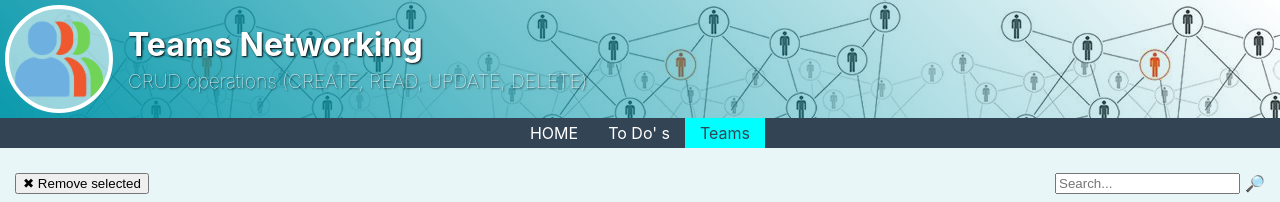
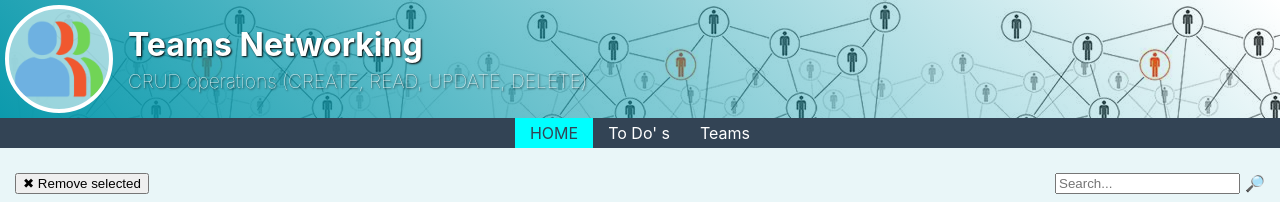
Before and after one commit to dtv71/teams-networking-react, a React (Create React App) app: page / in a window 1280 px wide. Shown: the top 202 px of the page. Built offline with nearby package versions, Linux system fonts and the light colour scheme; no server answers.

Commit message:
set class active onClick

```diff
--- a/src/menu/MainMenu.tsx
+++ b/src/menu/MainMenu.tsx
@@ -1,20 +1,41 @@
+import { useState } from "react";
 import "./menu.css";
 export function MainMenu() {
-  const active: string = "teams";
+  //const active: string = "teams";
+  const [active, setActive] = useState("home");
+
   return (
     <ul id="top-menu-bar">
       <li>
-        <a href="#home" className={active === "home" ? "active" : ""}>
+        <a
+          href="#home"
+          className={active === "home" ? "active" : ""}
+          onClick={() => {
+            setActive("home");
+          }}
+        >
           HOME
         </a>
       </li>
       <li>
-        <a href="#todos" className={active === "todos" ? "active" : ""}>
+        <a
+          href="#todos"
+          className={active === "todos" ? "active" : ""}
+          onClick={() => {
+            setActive("todos");
+          }}
+        >
           To Do' s
         </a>
       </li>
       <li>
-        <a href="#teams" className={active === "teams" ? "active" : ""}>
+        <a
+          href="#teams"
+          className={active === "teams" ? "active" : ""}
+          onClick={() => {
+            setActive("teams");
+          }}
+        >
           Teams
         </a>
       </li>
```
